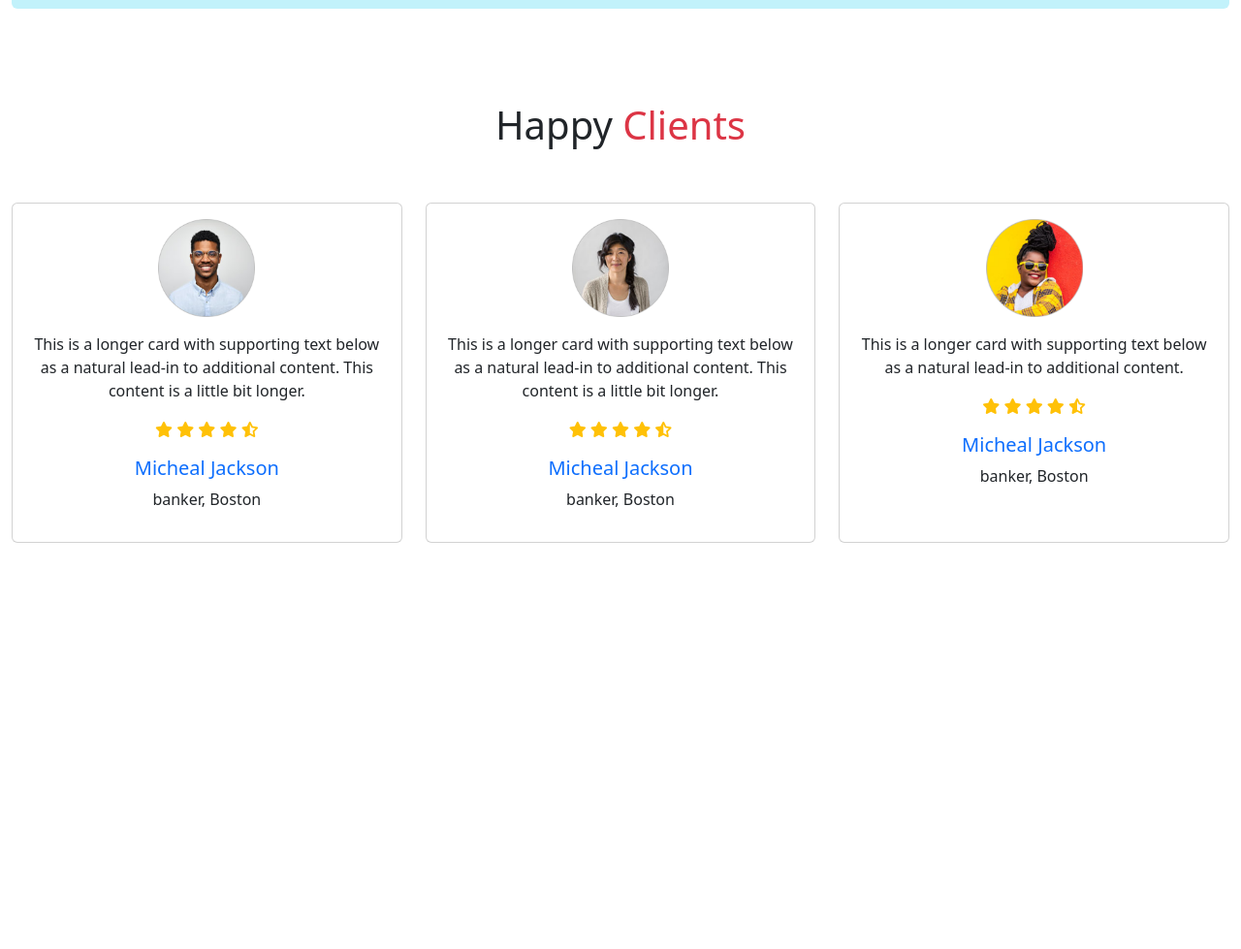
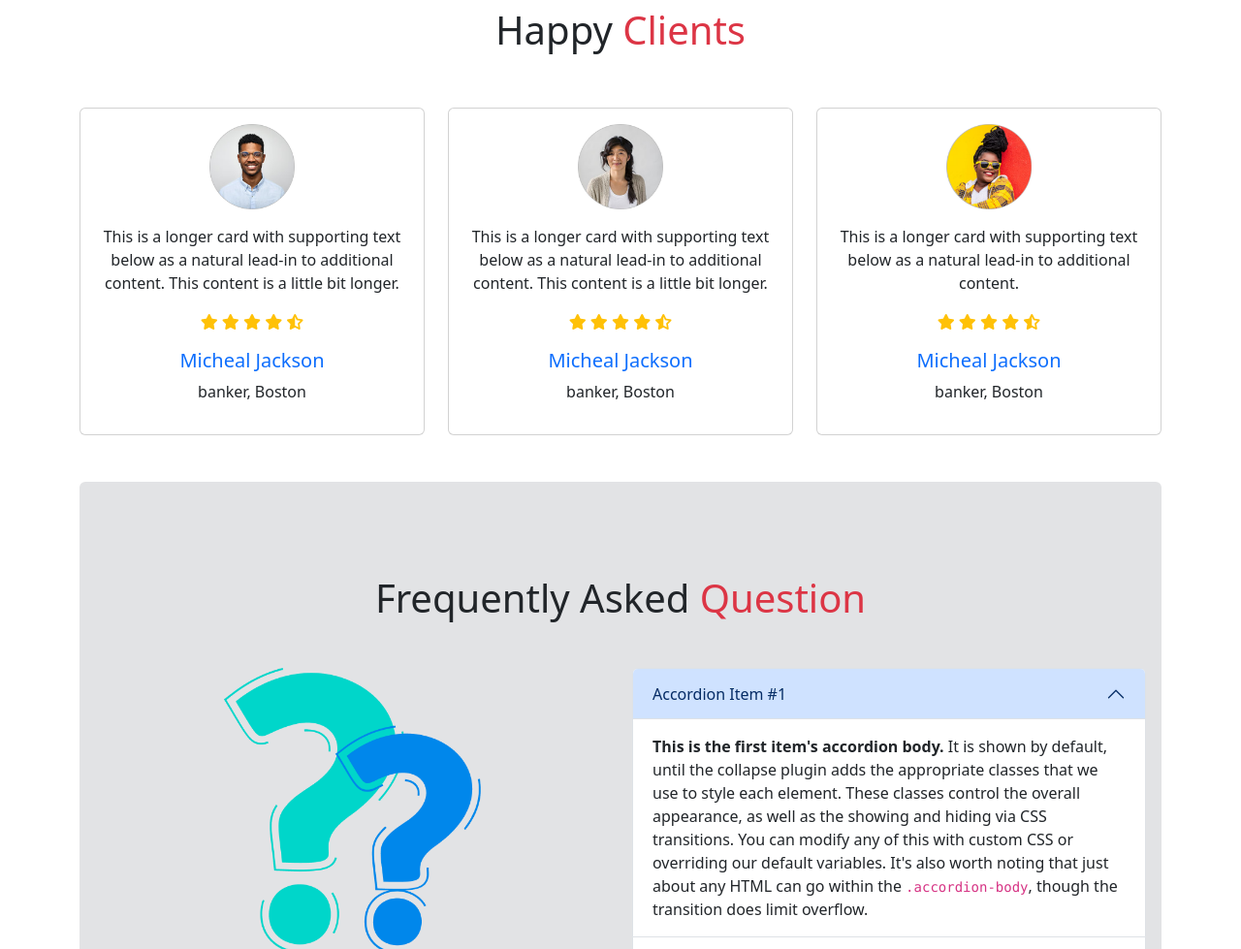
Before and after one commit to TurjoSerao/Bikers-zone, a plain HTML site: page index.html in a window 1280 px wide. Shown: the part 1821-2800 px from the top of the page at 97% size. Before the commit the page ends 2381 px from the top, so only its background shows below. Drawn offline with nearby package versions, Linux system fonts and the light colour scheme.

Commit message:
added the last styles

```diff
--- a/index.html
+++ b/index.html
@@ -8,7 +8,7 @@
     <link rel="stylesheet" href="css/styles.css">
     <script src="https://kit.fontawesome.com/56e7c4544c.js" crossorigin="anonymous"></script>
   </head>
-  <body class="container-fluid">
+  <body class="container-xl">
     <!-- header -->
     <header>
         <nav class="navbar navbar-expand-lg bg-body-tertiary">
@@ -224,6 +224,55 @@
                 </div>
               </div>
         </section>
+        <!-- Faq section -->
+        <section class="py-5 mt-5 px-3 bg-secondary-subtle rounded">
+            <h1 class="my-5 text-center">Frequently Asked <Span class="text-danger">Question</Span></h1>
+            <div class="row row-cols-1 row-cols-md-2 mt-5n g-4">
+                <div class="col text-center">
+                    <img class="w-50" src="images/faq.png" alt="">
+                </div>
+                <div class="col">
+                    <div class="accordion" id="accordionExample">
+                        <div class="accordion-item">
+                          <h2 class="accordion-header" id="headingOne">
+                            <button class="accordion-button" type="button" data-bs-toggle="collapse" data-bs-target="#collapseOne" aria-expanded="true" aria-controls="collapseOne">
+                              Accordion Item #1
+                            </button>
+                          </h2>
+                          <div id="collapseOne" class="accordion-collapse collapse show" aria-labelledby="headingOne" data-bs-parent="#accordionExample">
+                            <div class="accordion-body">
+                              <strong>This is the first item's accordion body.</strong> It is shown by default, until the collapse plugin adds the appropriate classes that we use to style each element. These classes control the overall appearance, as well as the showing and hiding via CSS transitions. You can modify any of this with custom CSS or overriding our default variables. It's also worth noting that just about any HTML can go within the <code>.accordion-body</code>, though the transition does limit overflow.
+                            </div>
+                          </div>
+                        </div>
+                        <div class="accordion-item">
+                          <h2 class="accordion-header" id="headingTwo">
+                            <button class="accordion-button collapsed" type="button" data-bs-toggle="collapse" data-bs-target="#collapseTwo" aria-expanded="false" aria-controls="collapseTwo">
+                              Accordion Item #2
+                            </button>
+                          </h2>
+                          <div id="collapseTwo" class="accordion-collapse collapse" aria-labelledby="headingTwo" data-bs-parent="#accordionExample">
+                            <div class="accordion-body">
+                              <strong>This is the second item's accordion body.</strong> It is hidden by default, until the collapse plugin adds the appropriate classes that we use to style each element. These classes control the overall appearance, as well as the showing and hiding via CSS transitions. You can modify any of this with custom CSS or overriding our default variables. It's also worth noting that just about any HTML can go within the <code>.accordion-body</code>, though the transition does limit overflow.
+                            </div>
+                          </div>
+                        </div>
+                        <div class="accordion-item">
+                          <h2 class="accordion-header" id="headingThree">
+                            <button class="accordion-button collapsed" type="button" data-bs-toggle="collapse" data-bs-target="#collapseThree" aria-expanded="false" aria-controls="collapseThree">
+                              Accordion Item #3
+                            </button>
+                          </h2>
+                          <div id="collapseThree" class="accordion-collapse collapse" aria-labelledby="headingThree" data-bs-parent="#accordionExample">
+                            <div class="accordion-body">
+                              <strong>This is the third item's accordion body.</strong> It is hidden by default, until the collapse plugin adds the appropriate classes that we use to style each element. These classes control the overall appearance, as well as the showing and hiding via CSS transitions. You can modify any of this with custom CSS or overriding our default variables. It's also worth noting that just about any HTML can go within the <code>.accordion-body</code>, though the transition does limit overflow.
+                            </div>
+                          </div>
+                        </div>
+                      </div>
+                </div>
+            </div>
+        </section>
     </main>
 
     <!-- footer -->
```
